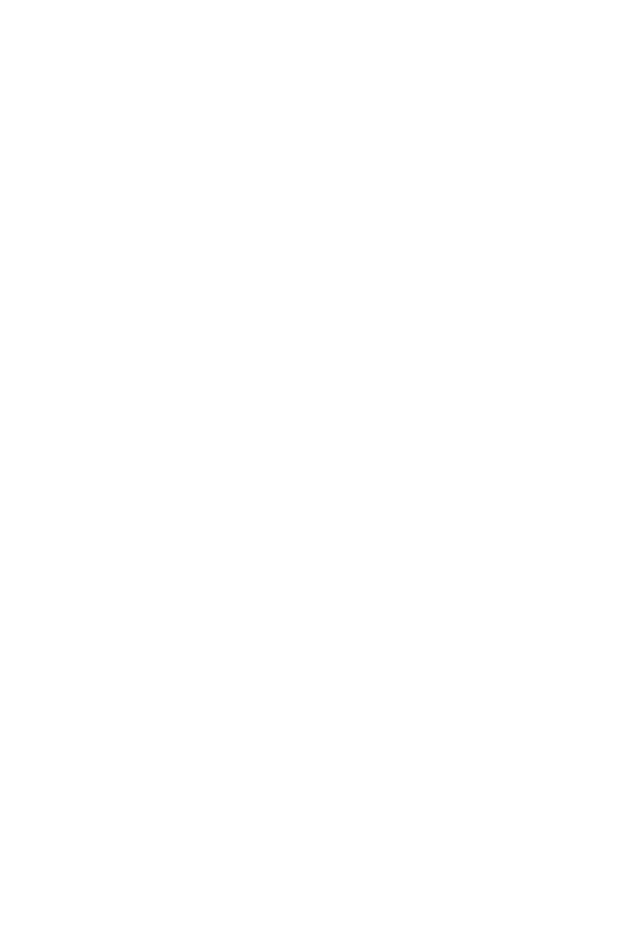
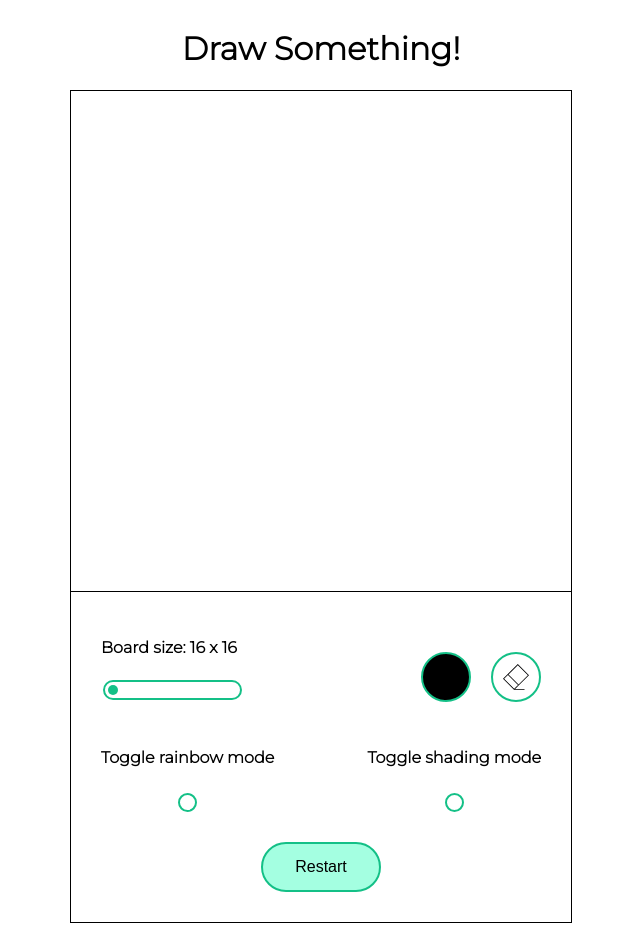
Before and after one commit to simovicm26/etch-a-sketch, a plain HTML site: page index.html in a window 1280 px wide. Shown: the whole page, without its empty margins (319-959 px from the left). Before the commit the page ends 800 px from the top, so only its background shows below. Drawn offline with Linux system fonts and the light colour scheme.

Commit message:
Finished project

```diff
--- a/index.html
+++ b/index.html
@@ -9,6 +9,42 @@
     <title>Etch-a-Sketch</title>
 </head>
 <body>
-    <div class="container-main"></div>
+    <h1>Draw Something!</h1>
+    <div class="container-main">
+        <div class="container-grid">
+
+        </div>
+        <div class="container-options">
+            <div class="wrapper-style">
+                <div class="container-grid-size">
+                    <h3>Board size:<span> 16 x 16</span></h3>
+                    <input type="range" min="1" max="100" value="1"  id="mySlider">
+                </div>
+                <div class="container-color">
+                    <button class="color-picker"></button>
+                    <button class="eraser"><svg version="1.1" id="Capa_1" xmlns="http://www.w3.org/2000/svg" xmlns:xlink="http://www.w3.org/1999/xlink" x="0px" y="0px"
+                        viewBox="0 0 387.113 387.113" style="enable-background:new 0 0 387.113 387.113;" xml:space="preserve">
+                        <g>
+                       <path style="fill:#010002;" d="M232.055,321.716L387.11,166.661L220.455,0L0.003,220.452l166.661,166.661l2.47-2.47h151.218
+                           v-11.934H181.062L232.055,321.716z M370.235,166.655L232.055,304.835l-149.78-149.78L220.455,16.874L370.235,166.655z
+                            M16.877,220.452l56.96-56.96l149.78,149.786l-56.96,56.96L16.877,220.452z"/>
+                        </g>
+                        </svg>
+                    </button>
+                </div>
+            </div>
+            <div class="wrapper-toggle">
+                <div class="container-toggle">
+                    <h3>Toggle rainbow mode</h3>
+                    <div class="radio-button"></div>
+                </div>
+                <div class="container-toggle">
+                    <h3>Toggle shading mode</h3>
+                    <div class="radio-button"></div>
+                </div>
+            </div>
+            <button>Restart</button>
+        </div>
+    </div>
 </body>
 </html>
--- a/styles.css
+++ b/styles.css
@@ -0,0 +1,112 @@
+@import url('https://fonts.googleapis.com/css2?family=Montserrat:wght@200;300&family=Roboto:wght@100;300;400;500;700;900&display=swap');
+
+body{
+    box-sizing: border-box;
+    font-family: 'Montserrat', sans-serif;
+    display: flex;
+    flex-direction: column;
+    justify-content: center;
+    align-items: center;
+
+}
+
+h3{
+    font-size: 16px;
+}
+.container-grid{
+    width:500px;
+    height:500px;
+    border-bottom: 1px solid black;
+}
+
+.container-main{
+    border:1px solid black;
+    width: 500px;
+}
+
+.container-options{
+    padding:30px 30px;
+    display: flex;
+    flex-direction: column;
+    gap:30px;
+}
+
+.container-color{
+    display: flex;
+    gap:20px;
+}
+
+.container-grid-size{
+    display: flex;
+    flex-direction: column;
+    gap:5px;
+}
+
+.container-toggle{
+    display: flex;
+    flex-direction: column;
+    align-items: center;
+    gap:10px;
+}
+
+.wrapper-style{
+    display: flex;
+    justify-content: space-between;
+    align-items: flex-end;
+}
+
+.wrapper-toggle{
+    display: flex;
+    justify-content: space-between;
+}
+
+.container-options > button {
+    width: 120px;
+    height: 50px;
+    font-size: 16px;
+    background-color: rgb(164, 255, 225);
+    border: 2px solid rgb(20, 192, 135);
+    border-radius: 90px;
+    align-self: center;
+}
+
+.container-grid-size input{
+    -webkit-appearance: none;
+    background: white;
+    border-radius: 20px;
+    border:2px solid rgb(20, 192, 135);
+    padding: 3px;
+}
+
+.container-grid-size input::-webkit-slider-thumb{
+    -webkit-appearance: none;
+    background: rgb(20, 192, 135);
+    width: 10px;
+    height: 10px;
+    border-radius: 100%;
+}
+
+.color-picker{
+    border-radius: 100%;
+    width: 50px;
+    height: 50px;
+    border:2px solid rgb(20, 192, 135);
+    background-color: black;
+}
+
+.eraser{
+    width: 50px;
+    height: 50px;
+    border-radius: 100%;
+    border:2px solid rgb(20, 192, 135);
+    background-color: white;
+    padding:10px;
+}
+
+.radio-button{
+    width: 15px;
+    height: 15px;
+    border-radius: 100%;
+    border:2px solid rgb(20, 192, 135);
+
+}
```
Also changed, not shown: images/eraser-svgrepo-com.svg (added).
